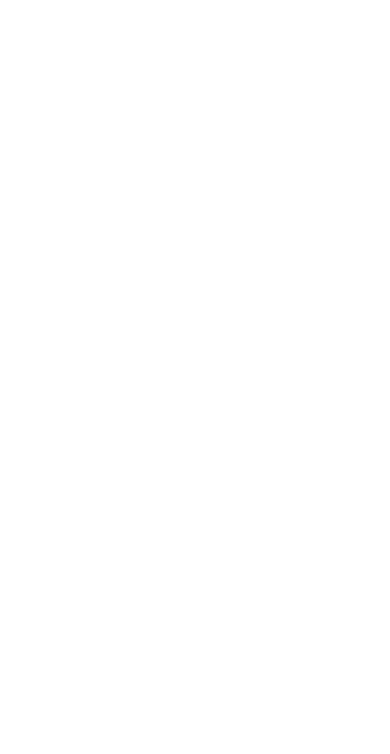
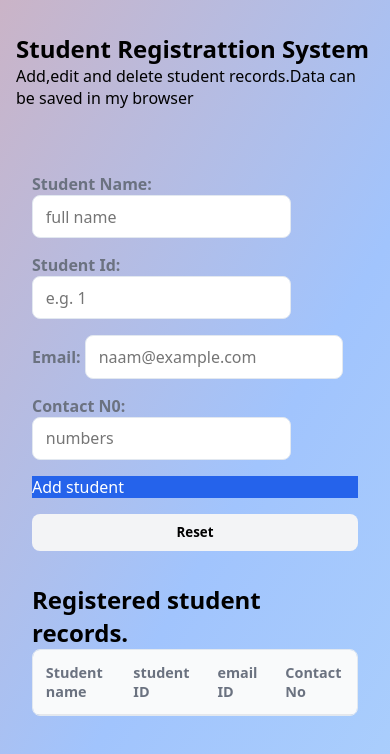
Before and after one commit to 1Vandhana/Student_Registaration_System, a plain HTML site: page index.html in a window 390 px wide. Shown: the top 754 px of the page. Drawn offline with Linux system fonts and the light colour scheme.

Commit message:
added new style file

```diff
--- a/index.html
+++ b/index.html
@@ -1,11 +1,67 @@
+<!--Basic Structure-->
 <!DOCTYPE html>
 <html lang="en">
 <head>
     <meta charset="UTF-8">
     <meta name="viewport" content="width=device-width, initial-scale=1.0">
+    <link rel="stylesheet" href="style.css">
     <title>Student Registration system</title>
 </head>
 <body>
 
+    <!--Header Section-->
+    <header class="site-header">
+    <h1>Student Registrattion System</h1>
+    <p class="subtitle"> Add,edit and delete student records.Data can be saved in my browser</p>
+    </header>
+    <main class="container">
+        <!--Form and Input Fields-->
+        <section class="from-section">
+            <form id="studentFrom" novalidate>
+            <div class ="row">
+                <label for="name">Student Name:</label>
+                <input type="text" placeholder="full name" required/>
+            </div>
+            <div class="row">
+                <label for="studentId">Student Id:</label>
+                <input type="studentId" name="studentId" type="text" inputmode="numeric" pattern="\d+" placeholder="e.g. 1" required/>
+            </div>
+            <div class="row">
+                <label for="email">Email:</label>
+                <input id="email" name="email" type="email" placeholder="naam@example.com" required/>
+
+            </div>
+            <div class="row">
+                <label for="contact">Contact N0:</label>
+                <input type="contact" name="contact" type="tel" inputmode="numeric" pattern="\d{10,}" placeholder="numbers" required/>
+
+            </div>
+            <div class="actions">
+                <butoon type="submit" id ="submitBtn"> Add student</butoon>
+                <button type="reset" id="resetBtn" class="btn-secondary">Reset</button>
+            </div>
+            </form>
+        </section>
+        <!--Display Section-->
+        <section class="dispay-section">
+            <h2>Registered student records.</h2>
+            <div id="tableWrapper" class="table-wrapper">
+                <table id="studentTable" aria-live="politte">
+                    <thead>
+                        <tr>
+                            <th>Student name</th>
+                            <th>student ID</th>
+                            <th>email ID</th>
+                            <th>Contact No</th>
+                        </tr>
+                    </thead>
+                    <tbody id="tableBody">
+
+                    </tbody>
+                </table>
+            </div>
+        </section>
+
+    </main>
 </body>
 </html>
--- /dev/null
+++ b/style.css
@@ -0,0 +1,198 @@
+/*Css Styles for Student Registrationsystem */
+:root{
+    --bg-gradient:Linear-gradient(120deg,#f6d365,#fda085,#a1c4fd,#c2e9fb);
+    --card-bg:#ffffff;
+    --text-color: #1e293b;
+    --accent-color:#2563eb;
+    --muted:#6b7280;
+    --radius:12px;
+    --shadow:0 4px 12px rgba(0,0,0,0.1);
+    --transitions:all 0.2s ease-in-out;
+}
+*{
+    box-sizing:border-box;
+    margin:0;
+    padding:0;
+    font-family:"Poppins", system-ui,sans-serif;
+}
+/*---body and Header Styles for SRS--*/
+body{
+    min-height: 100vh;
+    background:var(--bg-gradient);
+    background-size:400% 400%;
+    animation:bgMove 15s ease infinite;
+    color:var(--text color);
+    display:flex;
+    flex-direction:column;
+}
+ @Keyframes bgMove{
+    0%{background-position:0% 50%;}
+    50%{background-position:100% 50%;}
+    100%{background-position:0% 50%;}
+ }
+ .site-header{
+    text-align:cneter;
+    padding:2rem 1rem;
+ }
+ .site-title{
+    color:var(--muted);
+    margin-top:0.25rem;
+    font-size:1rem;
+ }
+ /*--Main Layout for SRS--*/
+ .container{
+    display:grid;
+    grid-template-columns: 1fr 1.5fr;
+    gap:2rem;
+    max-width:1100px;
+    width:100%;
+    margin:0 auto;
+    padding:2rem;
+ }
+ /*--form Section Styling for SRS--*/
+ .form-section{
+    background:var(--card-bg);
+    border-radius:var(--radius);
+    box-shadow:var(--shadow);
+    padding:1.5rem;
+ }
+ .row{
+    dispaly:flex;
+    flex-direction:column;
+    margin-bottom: 1rem;
+
+ }
+ label{
+    font-weight: 600;
+    color:var(--muted);
+    margin-bottom:0.35;
+ }
+ input{
+    padding:0.6rem 0.8rem;
+    border:1px solid #e2e8f0;
+    border-radius:8px;
+    font-size:1rem;
+    transition:var(--transition);
+ }
+ input:focus{
+    outline:none;
+    border-color:var(--accent-color);
+    box-shadow:0 0 0 3px rgba(37,99,235,0.15);
+
+ }
+ .actions{
+    display:flex;
+    gap:1rem;
+    margin-top:1rem;
+ }
+ button{
+    padding:0.6rem 1.2rem;
+    border:none;
+    border-radius:8px;
+    cursor:pointer;
+    font-weight:600;
+    transitions:var(--transition);
+ }
+ #submitBtn{
+    background:var(--accent-color);
+    color:#fff;
+ }
+ #submitBtn:hover{
+    background:1d4ed8;
+ }
+ .btn-secondary{
+    background:#f3f4f6;
+    color:var(--text color);
+ }
+ .btn-secondary:hover{
+    background:#e2e8f0;
+ }
+ /*----Display section for SRS---*/
+ .display-section{
+    background:var(--card-bg);
+    border-radius:var(--radius);
+    box-shadow:var(--shadow);
+    padding:1.5rem;
+    display:flex;
+    flex-direction:column;
+ }
+ .display-section h2{
+    margin-bottom:1rem;
+    font-size:1.3rem;
+ }
+ .table-wrapper{
+    overflow-y:auto;
+    border:1px solid #e2e8f0;
+    border-radius:8px;
+    max-height:420px;
+ }
+ table{
+    width:100%;
+    border-collapse:collapse;
+ }
+ thead th{
+    position:sticky;
+    top:0;
+    background:#f9fafb;
+    padding:0.8rem;
+    text-align:left;
+    color:var(--muted);
+    font-size:0.9rem;
+    border-bottom:1px solid #e5e7eb;
+ }
+ tbody td{
+    padding:0.8rem;
+    border-bottom:1px solid #f1f5f9;
+    font-size:0.95rem;
+ }
+ tbody tr:nth-child(even){
+    background:#f9fafb;
+ }
+ /*----Button actions styles for table in SYS---*/
+ .action-cell{
+    display:flex;
+    gap:0.5rem;
+ }
+ .small-btn{
+    padding:0.35rem 0.6rem;
+    font-size:0.8rem;
+    border-radius:6px;
+    cursur:pointer;
+    font-weight:500;
+    color:#fff;
+    transition:var(--transition);
+ }
+ .edit-btn{
+    background:#10b981;
+ }
+ .edit-btn:hover{
+    background:#059669;
+ }
+ .delete-btn{
+    background:#ef4444;
+
+ }
+ .delete-btn:hover{
+    background:#dc2626;
+ }
+ /*----Responsive Design styles for SYS---*/
+ @media(max-width:768px){
+    .container{
+        grid-template-columns:1fr;
+    }
+
+   .display-section{
+    margin-top:1rem;
+  }
+}
+@media(max-width:480px){
+    h1{
+        font-size:1.5rem;
+    }
+    .actions{
+        flex-direction:column;
+    }
+    button{
+        width:100%;
+    }
+}
```
